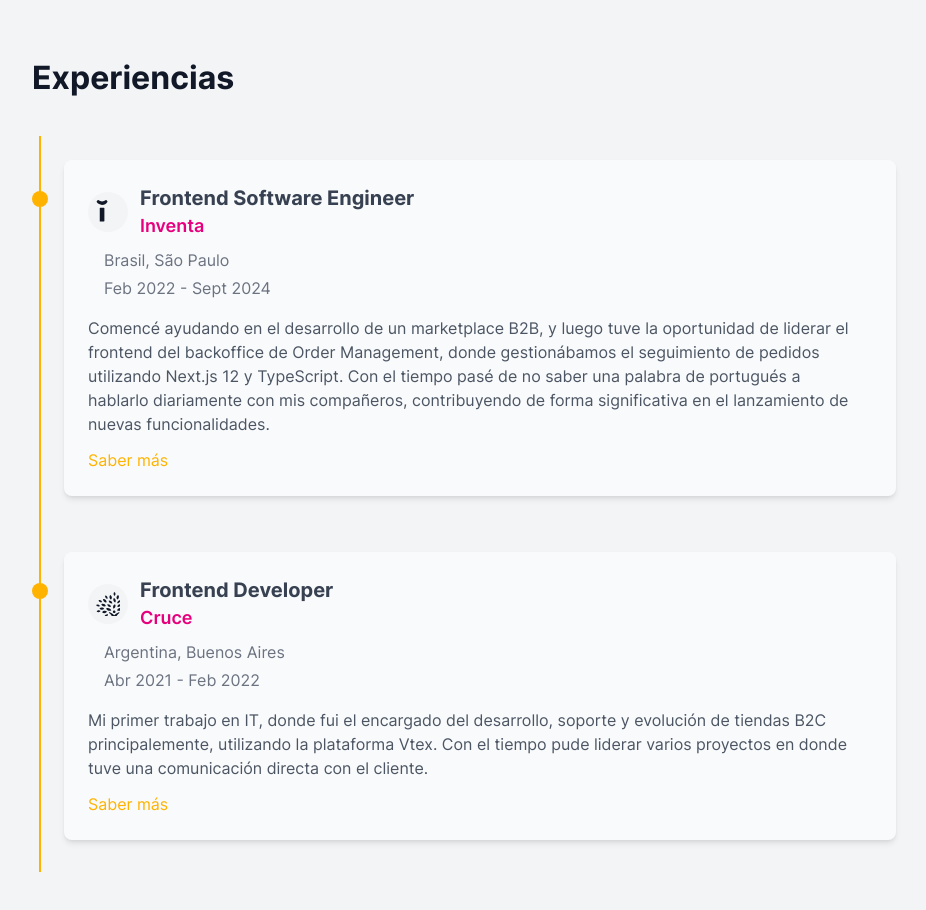
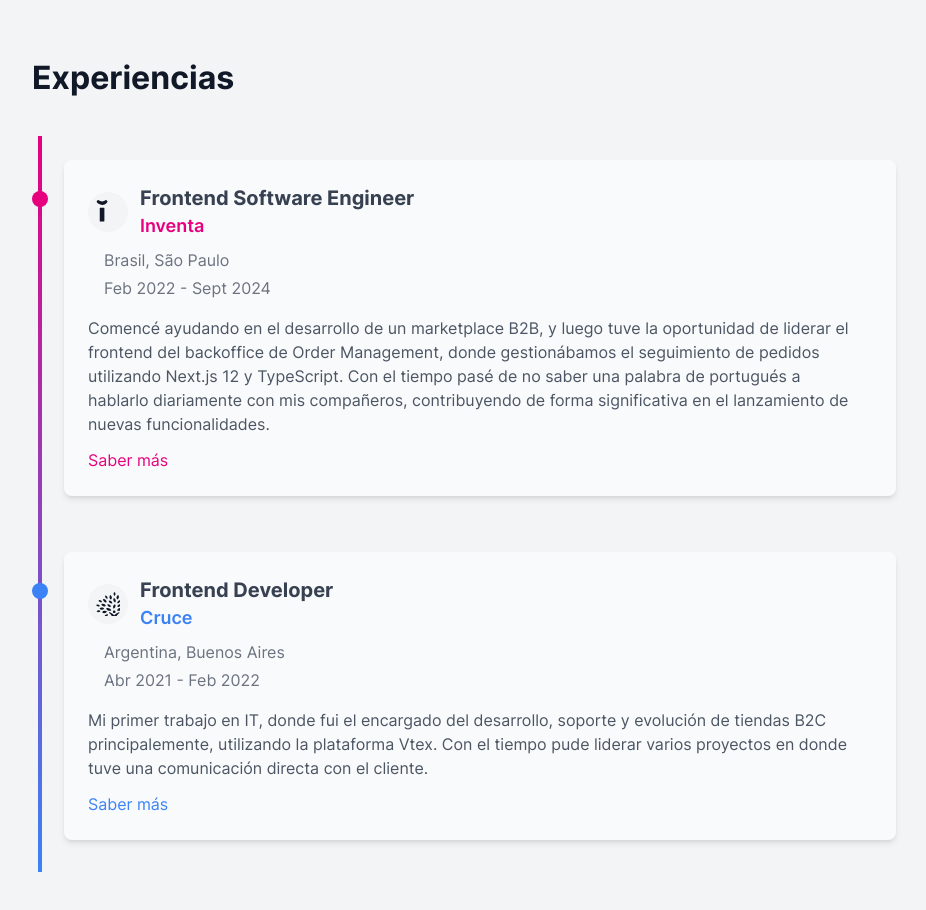
Before and after one commit to ibarzabal-jm/astro-portfolio, an Astro site: page / in a window 1280 px wide. Shown: the part 720-1630 px from the top of the page, without its empty margins (176-1102 px from the left). Built offline with nearby package versions, Linux system fonts and the light colour scheme; Astro itself is replaced by a stand-in of ours; some icons are missing.

Commit message:
feat: update component

```diff
--- a/src/components/TimeLine/TimeLine.astro
+++ b/src/components/TimeLine/TimeLine.astro
@@ -100,6 +100,8 @@
       const isVisible = rect.top <= window.innerHeight * 0.75;
       if (isVisible) {
         item.classList.add("visible");
+      } else {
+        item.classList.remove("visible");
       }
     });
   }
--- a/src/components/TimeLine/TimeLine.css
+++ b/src/components/TimeLine/TimeLine.css
@@ -1,11 +1,3 @@
-:root {
-  --logo-color: var(--primary.900);
-}
-
-[data-theme="dark"] {
-  --logo-color: var(--orange);
-}
-
 .timeline {
   display: flex;
   flex-direction: column;
@@ -17,12 +9,21 @@
 
 .timeline::before {
   position: absolute;
-  left: 7px;
-  width: 2px;
+
+  left: 0.375rem;
+  width: 0.25rem;
   height: 100%;
 
   content: "";
-  background-color: var(--orange);
+  background: linear-gradient(to bottom, var(--magenta), var(--blue));
+}
+
+.timeline-item:nth-child(1) {
+  color: var(--magenta);
+}
+
+.timeline-item:nth-child(2) {
+  color: var(--blue);
 }
 
 .timeline-item {
@@ -48,20 +49,26 @@
 .timeline-marker {
   height: 1rem;
   width: 1rem;
-  transform: translateY(15px);
+  transform: translateY(25px);
 
   margin-right: 0.5rem;
 
   border-radius: 50%;
 
-  background-color: var(--orange);
   flex-shrink: 0;
   transition: transform 0.3s ease;
 }
 
+.timeline-item:nth-child(1) .timeline-marker {
+  background-color: var(--magenta);
+}
+
+.timeline-item:nth-child(2) .timeline-marker {
+  background-color: var(--blue);
+}
+
 .timeline-item:hover .timeline-marker {
-  transform: translateY(5px) scale(1.2);
-  box-shadow: 0 0 10px 5px rgba(255, 179, 0, 0.4);
+  transform: translateY(15px) scale(1.2);
 }
 
 .timeline-panel {
@@ -103,7 +110,6 @@
     font-size: 1rem;
     line-height: 1.5rem;
     font-weight: 600;
-    color: var(--contrast-color);
     margin: 0;
   }
 
@@ -122,8 +128,7 @@
     & .company-logo {
       width: 1.5rem;
       height: 1.5rem;
-
-      color: var(--logo-color);
+      color: var(--primary-900);
     }
   }
 }
@@ -162,9 +167,8 @@
   font-size: 0.875rem;
   line-height: 1.25rem;
 
-  color: var(--primary-600);
-
   & .timeline-description {
+    color: var(--primary-600);
     margin-top: 0;
     margin-bottom: 0.75rem;
   }
@@ -172,17 +176,22 @@
   & .timeline-know-more {
     display: flex;
     align-items: center;
-    gap: 0.25rem;
 
-    color: var(--orange);
+    color: inherit;
 
     text-decoration: none;
 
     & svg {
+      margin-left: 0.25rem;
       width: 1rem;
       height: 1rem;
+      transition: transform 0.3s ease;
     }
   }
+}
+
+.timeline-item:hover .timeline-body .timeline-know-more svg {
+  transform: translateX(0.25rem);
 }
 
 @media (min-width: 768px) {
```
